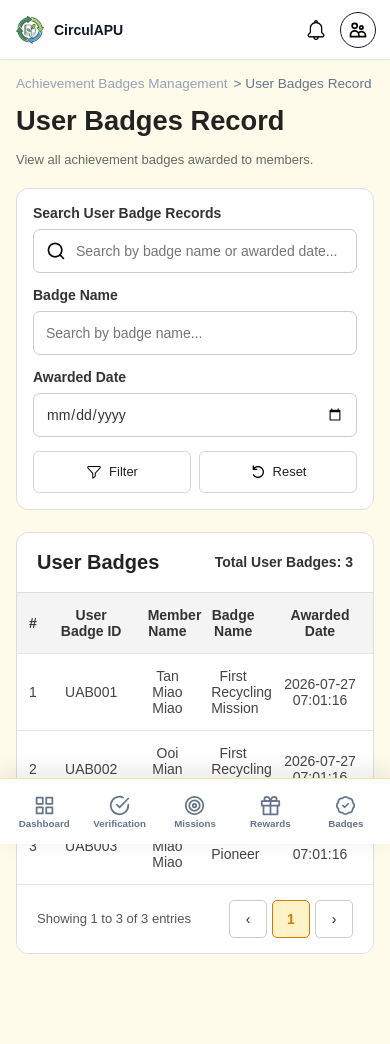
After one commit to solis016100/CirculAPU, a PHP site: page /Auditor/auditor_user_badge_record.php in a window 390 px wide. The commit adds this page. Run offline with PHP 8.4, Linux system fonts and the light colour scheme; a user stored in the database is signed in; data comes from the database, SQL or seed files in the repository.

Commit message:
added user badge records

```diff
--- a/Auditor/auditor_style.css
+++ b/Auditor/auditor_style.css
@@ -1271,7 +1271,8 @@
 }
 
 @media (max-width:768px) {
-    .badge-table {
+    .badge-table,
+    .user-badge-table {
         width:100%!important;
         min-width:0!important;
         table-layout:fixed;
@@ -1288,6 +1289,28 @@
     .badge-table td:last-child {
         display:none;
     }
+
+    .user-badge-table th:nth-child(3),
+    .user-badge-table td:nth-child(3),
+    .user-badge-table th:nth-child(5),
+    .user-badge-table td:nth-child(5) {
+        display: none;
+    }
+
+    .user-badge-table th:nth-child(1),
+    .user-badge-table td:nth-child(1) { width:7%; }
+
+    .user-badge-table th:nth-child(2),
+    .user-badge-table td:nth-child(2) { width:21%; }
+
+    .user-badge-table th:nth-child(4),
+    .user-badge-table td:nth-child(4) { width:15%; }
+
+    .user-badge-table th:nth-child(6),
+    .user-badge-table td:nth-child(6) { width:16%; }
+
+    .user-badge-table th:nth-child(7),
+    .user-badge-table td:nth-child(7) { width:25%; }
 }
 
 
@@ -1553,53 +1576,3 @@
     }
 
 }
-
-
-/* ===== SMALL PHONE ===== */
-
-@media (max-width: 480px) {
-
-    .page-body {
-        padding: 12px !important;
-    }
-
-    .dashboard-welcome h1 {
-        font-size: 25px;
-    }
-
-    .dashboard-welcome p {
-        font-size: 13px;
-    }
-
-    .stats-grid {
-        grid-template-columns: repeat(2, minmax(0, 1fr)) !important;
-        gap: 8px !important;
-    }
-
-    .stat-card {
-        min-height: 130px !important;
-        padding: 10px !important;
-    }
-
-    .stat-icon {
-        width: 45px !important;
-        height: 45px !important;
-    }
-
-    .stat-icon img {
-        width: 23px !important;
-        height: 23px !important;
-    }
-
-    .stat-card .stat-value {
-        font-size: 23px !important;
-    }
-
-    .stat-card h3 {
-        font-size: 11px !important;
-    }
-
-    .content-card {
-        padding: 16px !important;
-    }
-}
--- /dev/null
+++ b/Auditor/auditor_user_badge_record.php
@@ -0,0 +1,221 @@
+<?php
+    session_start();
+
+    if (!isset($_SESSION['user_id']) || $_SESSION['user_role'] !== 'Auditor') {
+        header("Location: ../login.php");
+        exit();
+    }
+
+    require_once '../db.php';
+    $conn->set_charset("utf8mb4");
+
+    $search = trim($_GET['search'] ?? '');
+    $badgeName = trim($_GET['badgeName'] ?? '');
+    $awardedDate = trim($_GET['awardedDate'] ?? '');
+
+    $limit = 8;
+    $page = max(1, (int)($_GET['page'] ?? 1));
+    $where = " WHERE 1=1";
+    $params = [];
+    $types = '';
+
+    if ($search !== '') {
+        $where .= " AND (uab.userID LIKE ? OR u.name LIKE ? OR uab.achieveBadgeID LIKE ? OR ab.achieveBadgeName LIKE ?)";
+        $s = "%$search%";
+        array_push($params, $s, $s, $s, $s);
+        $types .= "ssss";
+    }
+
+    if ($badgeName !== '') {
+        $where .= " AND ab.achieveBadgeName LIKE ?";
+        $params[] = "%$badgeName%";
+        $types .= "s";
+    }
+
+    if ($awardedDate !== '') {
+        $where .= " AND DATE(uab.awardedDate) = ?";
+        $params[] = $awardedDate;
+        $types .= "s";
+    }
+
+    /* Count */
+    $stmt = $conn->prepare("SELECT COUNT(*) total FROM `user achievement badge` uab LEFT JOIN user u ON uab.userID=u.userID LEFT JOIN achievementbadges ab ON uab.achieveBadgeID=ab.achieveBadgeID $where");
+    if ($params) $stmt->bind_param($types, ...$params);
+    $stmt->execute();
+    $total = $stmt->get_result()->fetch_assoc()['total'];
+    $stmt->close();
+
+    $pages = max(1, ceil($total / $limit));
+    $page = min($page, $pages);
+    $offset = ($page - 1) * $limit;
+
+    /* Records */
+    $sql = "SELECT uab.*, u.name memberName, ab.achieveBadgeName FROM `user achievement badge` uab LEFT JOIN user u ON uab.userID=u.userID LEFT JOIN achievementbadges ab ON uab.achieveBadgeID=ab.achieveBadgeID $where ORDER BY uab.awardedDate DESC LIMIT ? OFFSET ?";
+
+    $params[] = $limit;
+    $params[] = $offset;
+    $types .= "ii";
+
+    $stmt = $conn->prepare($sql);
+    $stmt->bind_param($types, ...$params);
+    $stmt->execute();
+    $result = $stmt->get_result();
+?>
+
+<!DOCTYPE html>
+<html lang="en">
+<head>
+    <meta charset="UTF-8">
+    <meta name="viewport" content="width=device-width, initial-scale=1.0">
+    <title>Auditor User Badges Record - CirculAPU</title>
+    <link rel="stylesheet" href="../style.css">
+    <link rel="stylesheet" href="auditor_style.css">
+</head>
+
+<body class="role-auditor">
+    <div class="dashboard-container">
+        <?php include '../sidebar.php'; ?>
+        <div class="main-content">
+            <?php include '../header.php'; ?>
+            <main class="page-body auditor-management-detail-page redemption-history-page">
+
+                <!-- Breadcrumb -->
+                <div class="breadcrumb">
+                    <a href="auditor_achievement_badges_management.php">
+                        Achievement Badges Management
+                    </a>
+                    &gt; User Badges Record
+                </div>
+
+                <div class="management-heading management-heading-action">
+                    <div class="management-heading-text">
+                        <h1>User Badges Record</h1>
+                        <p>View all achievement badges awarded to members.</p>
+                    </div>
+                </div>
+
+                <div class="management-filter">
+                    <form method="GET" class="management-filter-form">
+                        <!-- Search Reward -->
+                        <div class="management-filter-group search">
+                            <label>Search User Badge Records</label>
+                            <div class="management-search-input">
+                                <img src="../assets/icons/search.png">
+                                <input name="search" placeholder="Search by badge name or awarded date..." value="<?= htmlspecialchars($search) ?>">
+                            </div>
+                        </div>
+
+                        <!-- Badge Name -->
+                        <div class="management-filter-group">
+                            <label>Badge Name</label>
+                            <input name="badgeName" placeholder="Search by badge name..."
+                            value="<?= htmlspecialchars($badgeName) ?>">
+                        </div>
+
+                        <!-- Awarded Date -->
+                        <div class="management-filter-group">
+                            <label>Awarded Date</label>
+                            <input type="date" name="awardedDate"
+                            value="<?= htmlspecialchars($awardedDate) ?>">
+                        </div>
+
+                        <!-- Filter -->
+                        <div class="management-filter-buttons">
+                            <button type="submit" class="management-filter-btn">
+                                <img src="../assets/icons/filter.png" alt="Filter">
+                                Filter
+                            </button>
+
+                            <!-- Reset -->
+                            <a href="auditor_user_badge_record.php" class="management-reset-btn">
+                                <img src="../assets/icons/reset.png" alt="Reset">
+                                Reset
+                            </a>
+                        </div>
+                    </form>
+                </div>
+
+                <div class="management-list">
+                    <!-- Table Headings -->
+                    <div class="management-list-header">
+                        <h2>User Badges</h2>
+                        <p>Total User Badges: <?php echo $total; ?></p>
+                    </div>
+
+                    <div class="management-table-wrapper">
+                        <table class="management-table user-badge-table">
+                            <thead>
+                                <tr>
+                                    <th>#</th>
+                                    <th>User Badge ID</th>
+                                    <th>Member ID</th>
+                                    <th>Member Name</th>
+                                    <th>Badge ID</th>
+                                    <th>Badge Name</th>
+                                    <th>Awarded Date</th>
+                                </tr>
+                            </thead>
+
+                            <tbody>
+                                <?php $n=$offset+1; while($r=$result->fetch_assoc()): ?>
+                                <tr>
+                                    <td><?= $n++ ?></td>
+                                    <td>
+                                        <?= htmlspecialchars($r['userBadgeID']) ?>
+                                    </td>
+                                    <td>
+                                        <?= htmlspecialchars($r['userID']) ?>
+                                    </td>
+                                    <td>
+                                        <?= htmlspecialchars($r['memberName'] ?? 'Unknown') ?>
+                                    </td>
+                                    <td>
+                                        <?= htmlspecialchars($r['achieveBadgeID']) ?>
+                                    </td>
+                                    <td>
+                                        <?= htmlspecialchars($r['achieveBadgeName'] ?? 'Unknown') ?>
+                                    </td>
+                                    <td>
+                                        <?= htmlspecialchars($r['awardedDate']) ?>
+                                    </td>
+                                </tr>
+                                <?php endwhile; ?>
+                            </tbody>
+                        </table>
+                    </div>
+
+                    <div class="management-table-footer">
+                        <p>
+                            Showing <?= $total ? $offset+1 : 0 ?>
+                            to <?= min($offset+$limit,$total) ?>
+                            of <?= $total ?>
+                            entries
+                        </p>
+
+                        <div class="pagination">
+                            <?php $q=$_GET; ?>
+                            <?php if($page>1): $q['page']=$page-1; ?>
+                                <a href="?<?= http_build_query($q) ?>">&lsaquo;</a>
+                                <?php else: ?>
+                                <a class="disabled">&lsaquo;</a>
+                            <?php endif; ?>
+
+                            <?php for($i=1;$i<=$pages;$i++): $q['page']=$i; ?>
+                                <a href="?<?= http_build_query($q) ?>" class="<?= $i==$page?'active':'' ?>">
+                                    <?= $i ?>
+                                </a>
+                            <?php endfor; ?>
+
+                            <?php if($page<$pages): $q['page']=$page+1; ?>
+                                <a href="?<?= http_build_query($q) ?>">&rsaquo;</a>
+                                    <?php else: ?>
+                                <a class="disabled">&rsaquo;</a>
+                            <?php endif; ?>
+                        </div>
+                    </div>
+                </div>
+            </main>
+        </div>
+    </div>
+</body>
+</html>
--- a/sidebar.php
+++ b/sidebar.php
@@ -75,7 +75,7 @@ if ($user_role === 'Admin'
           <svg xmlns="http://www.w3.org/2000/svg" viewBox="0 0 24 24" fill="none" stroke="currentColor" stroke-width="2" stroke-linecap="round" stroke-linejoin="round"><polyline points="20 12 20 22 4 22 4 12"></polyline><rect x="2" y="7" width="20" height="5"></rect><line x1="12" y1="22" x2="12" y2="7"></line><path d="M12 7H7.5a2.5 2.5 0 0 1 0-5C11 2 12 7 12 7z"></path><path d="M12 7h4.5a2.5 2.5 0 0 0 0-5C13 2 12 7 12 7z"></path></svg>
           <span class="nav-text">Rewards</span>
         </a>
-        <a href="/CirculAPU/Auditor/auditor_achievement_badges_management.php" class="nav-item <?php echo in_array($current_page, ['auditor_achievement_badges_management.php', 'auditor_achievement_badges_create.php', 'auditor_achievement_badges_view.php', 'auditor_achievement_badges_edit.php']) ? 'active' : ''; ?>">
+        <a href="/CirculAPU/Auditor/auditor_achievement_badges_management.php" class="nav-item <?php echo in_array($current_page, ['auditor_achievement_badges_management.php', 'auditor_achievement_badges_create.php', 'auditor_achievement_badges_view.php', 'auditor_achievement_badges_edit.php', 'auditor_user_badge_record.php']) ? 'active' : ''; ?>">
           <svg xmlns="http://www.w3.org/2000/svg" viewBox="0 0 24 24" fill="none" stroke="currentColor" stroke-width="2" stroke-linecap="round" stroke-linejoin="round"><path d="M3.85 8.62a4 4 0 0 1 4.78-4.77 4 4 0 0 1 6.74 0 4 4 0 0 1 4.78 4.78 4 4 0 0 1 0 6.74 4 4 0 0 1-4.78 4.78 4 4 0 0 1-6.74 0 4 4 0 0 1-4.78-4.77 4 4 0 0 1 0-6.74z"></path><polyline points="9 12 11 14 15 10"></polyline></svg>
           <span class="nav-text">Achievement Badges</span>
         </a>
```
Also changed, not shown: Auditor/auditor_achievement_badges_management.php (+11 -4 lines), assets/icons/user_badge.png (added).
